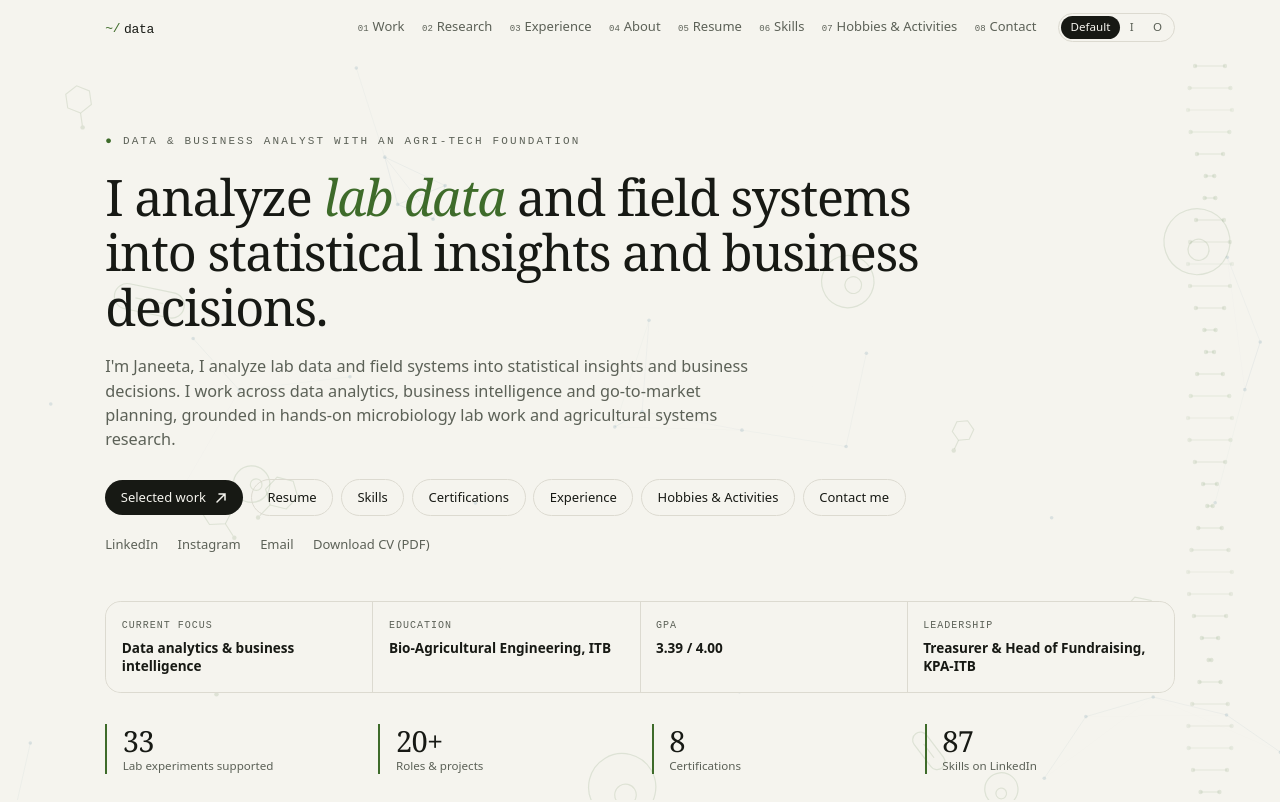
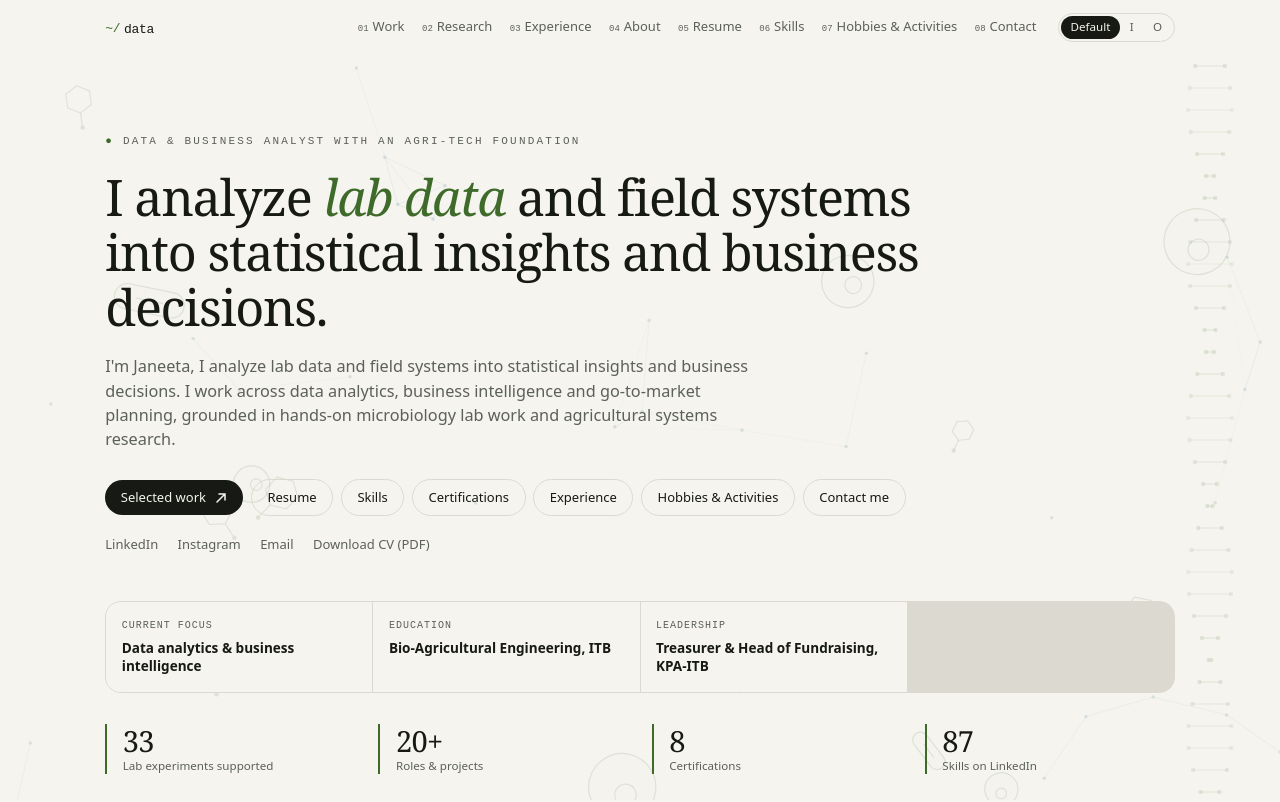
Before and after one commit to jantfzz/janeeta-demo, a Next.js app: page / in a window 1280 px wide. Shown: the top 802 px of the page. Built offline with nearby package versions, Linux system fonts and the light colour scheme.

Commit message:
Remove GPA from quickFacts
Removed GPA entry from quickFacts.

```diff
--- a/data/site.ts
+++ b/data/site.ts
@@ -19,7 +19,6 @@ export const site = {
   quickFacts: [
     { label: "Current focus", value: "Data analytics & business intelligence" },
     { label: "Education", value: "Bio-Agricultural Engineering, ITB" },
-    { label: "GPA", value: "3.39 / 4.00" },
     { label: "Leadership", value: "Treasurer & Head of Fundraising, KPA-ITB" },
   ],
 
```
